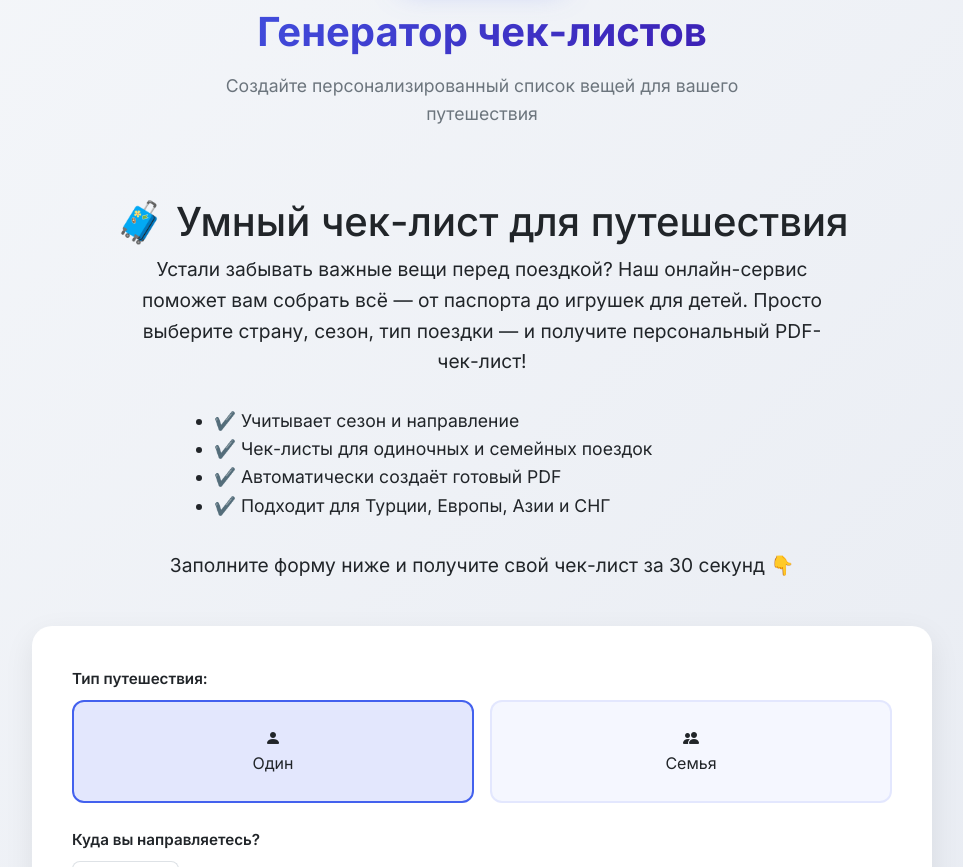
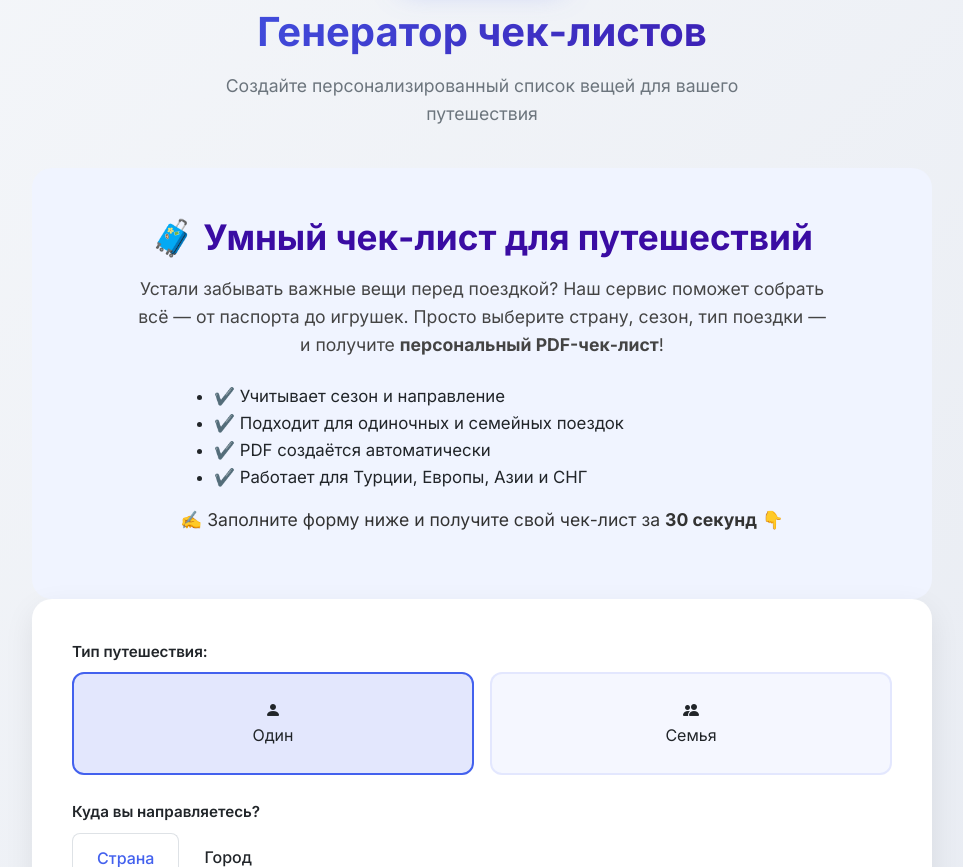
Before and after one commit to Infobest37/CheckListtTavel, a Flask app: page / in a window 1280 px wide. Shown: the part 168-1035 px from the top of the page, without its empty margins (158-1121 px from the left). Run offline with Flask 2, Linux system fonts and the light colour scheme; parts of the project's set-up code (start-up, migrations or seed data) failed here and were passed over.

Commit message:
Initial commit

```diff
--- a/templates/index.html
+++ b/templates/index.html
@@ -258,22 +258,29 @@
       <h1 class="header-title">Генератор чек-листов</h1>
       <p class="header-subtitle">Создайте персонализированный список вещей для вашего путешествия</p>
     </div>
-<section style="padding: 30px; text-align: center;">
-  <h1 style="font-size: 2.5em;">🧳 Умный чек-лист для путешествия</h1>
-  <p style="font-size: 1.2em; max-width: 700px; margin: 0 auto;">
-    Устали забывать важные вещи перед поездкой? Наш онлайн-сервис поможет вам собрать всё — от паспорта до игрушек для детей.
-    Просто выберите страну, сезон, тип поездки — и получите персональный PDF-чек-лист!
+<section class="text-center py-5 px-3" style="background: #f0f4ff; border-radius: 20px; max-width: 960px; margin: 0 auto;">
+  <h1 style="font-size: 2.2rem; font-weight: 700; color: #3a0ca3;" class="mb-3">
+    🧳 Умный чек-лист для путешествий
+  </h1>
+
+  <p style="font-size: 1.1rem; max-width: 700px; margin: 0 auto 1.5rem; color: #444;">
+    Устали забывать важные вещи перед поездкой? Наш сервис поможет собрать всё —
+    от паспорта до игрушек. Просто выберите страну, сезон, тип поездки — и получите
+    <strong>персональный PDF-чек-лист</strong>!
   </p>
 
-  <ul style="text-align: left; max-width: 600px; margin: 30px auto; font-size: 1.1em;">
+  <ul class="text-start mx-auto mb-3" style="max-width: 600px; font-size: 1.05rem; line-height: 1.6;">
     <li>✔️ Учитывает сезон и направление</li>
-    <li>✔️ Чек-листы для одиночных и семейных поездок</li>
-    <li>✔️ Автоматически создаёт готовый PDF</li>
-    <li>✔️ Подходит для Турции, Европы, Азии и СНГ</li>
+    <li>✔️ Подходит для одиночных и семейных поездок</li>
+    <li>✔️ PDF создаётся автоматически</li>
+    <li>✔️ Работает для Турции, Европы, Азии и СНГ</li>
   </ul>
 
-  <p style="font-size: 1.2em;">Заполните форму ниже и получите свой чек-лист за 30 секунд 👇</p>
+  <p style="font-size: 1.1rem; color: #333;">
+    ✍️ Заполните форму ниже и получите свой чек-лист за <strong>30 секунд</strong> 👇
+  </p>
 </section>
+
     <div class="form-card">
       <form id="checklistForm" method="post">
         <!-- Выбор режима путешествия -->
```
